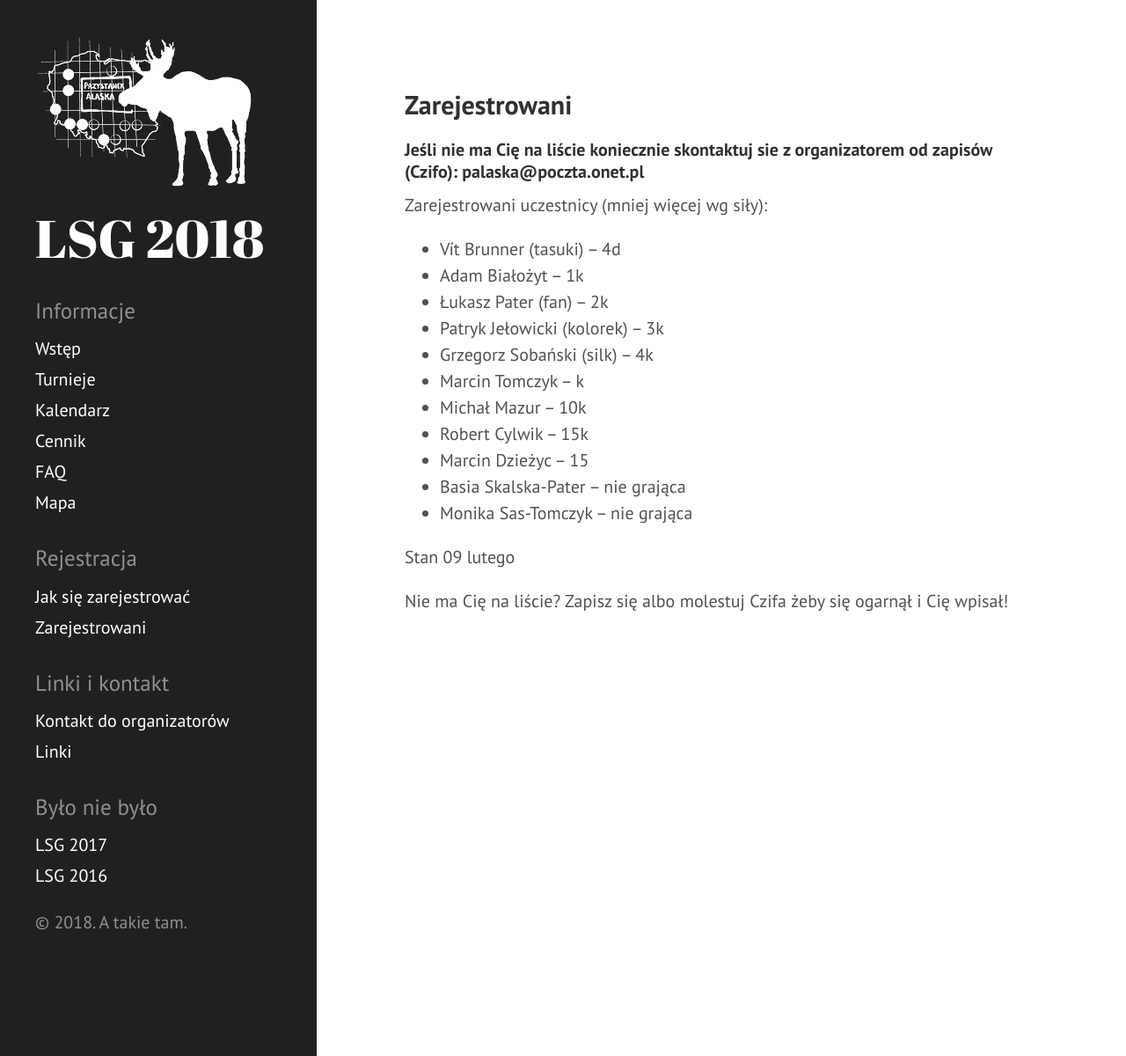
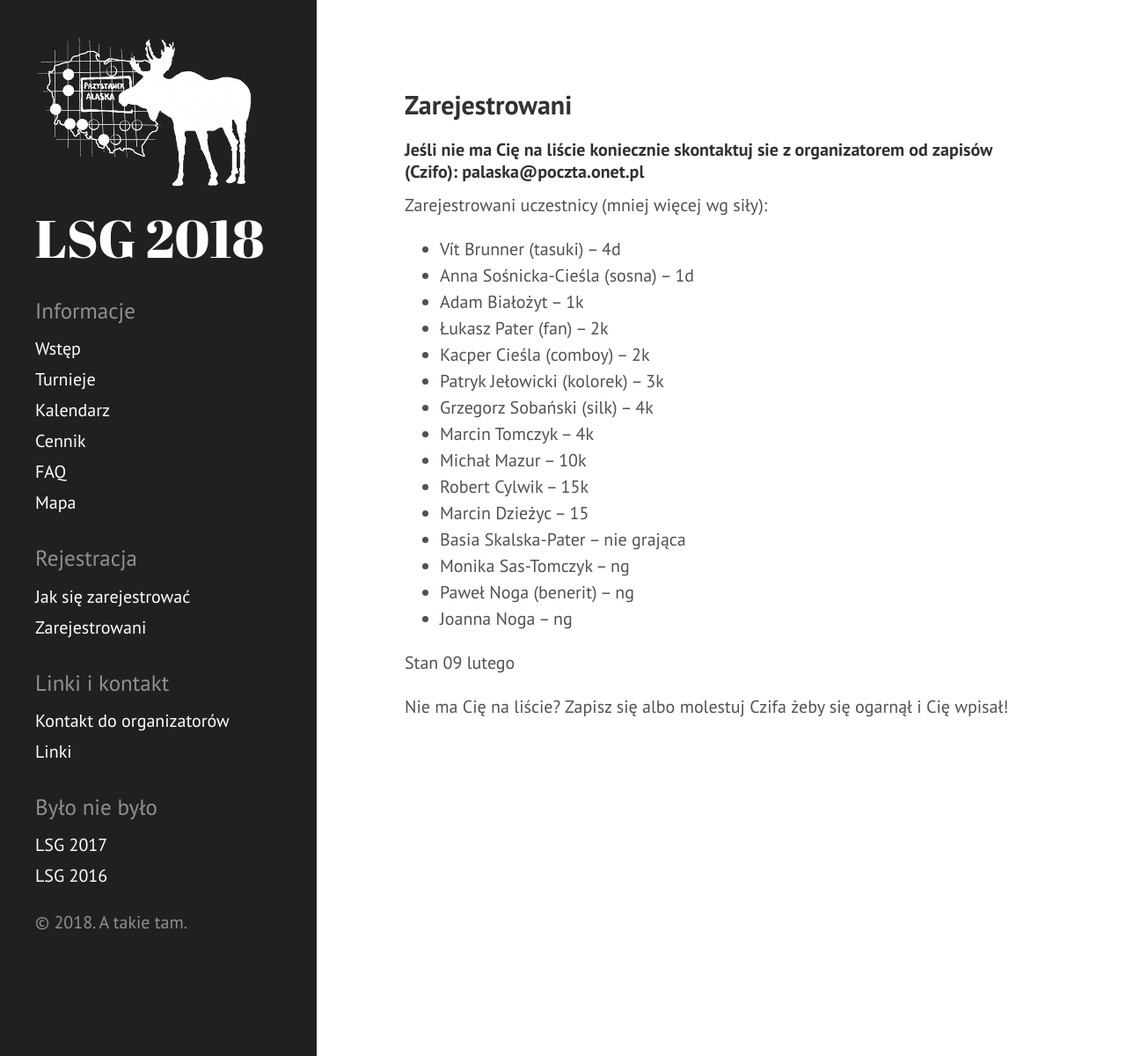
Before and after one commit to tasuki/lsg, a Jekyll site: the page built from zarejestrowani.md, in a window 1280 px wide. Shown: the whole page at 88% size. Built offline with Jekyll 4.4.1, drawn with Linux system fonts in a browser that asks for light colours.

Commit message:
Update zarejestrowani.md

```diff
--- a/zarejestrowani.md
+++ b/zarejestrowani.md
@@ -11,16 +11,20 @@ Zarejestrowani uczestnicy (mniej więcej wg siły):
 
 
 - Vít Brunner (tasuki) -- 4d
+- Anna Sośnicka-Cieśla (sosna) -- 1d
 - Adam Białożyt -- 1k
 - Łukasz Pater (fan) -- 2k
+- Kacper Cieśla (comboy) -- 2k
 - Patryk Jełowicki (kolorek) -- 3k
 - Grzegorz Sobański (silk) -- 4k
-- Marcin Tomczyk -- k
+- Marcin Tomczyk -- 4k
 - Michał Mazur -- 10k
 - Robert Cylwik -- 15k
 - Marcin Dzieżyc -- 15
 - Basia Skalska-Pater -- nie grająca
-- Monika Sas-Tomczyk -- nie grająca
+- Monika Sas-Tomczyk -- ng
+- Paweł Noga (benerit) -- ng
+- Joanna Noga -- ng
 
 
 
```
